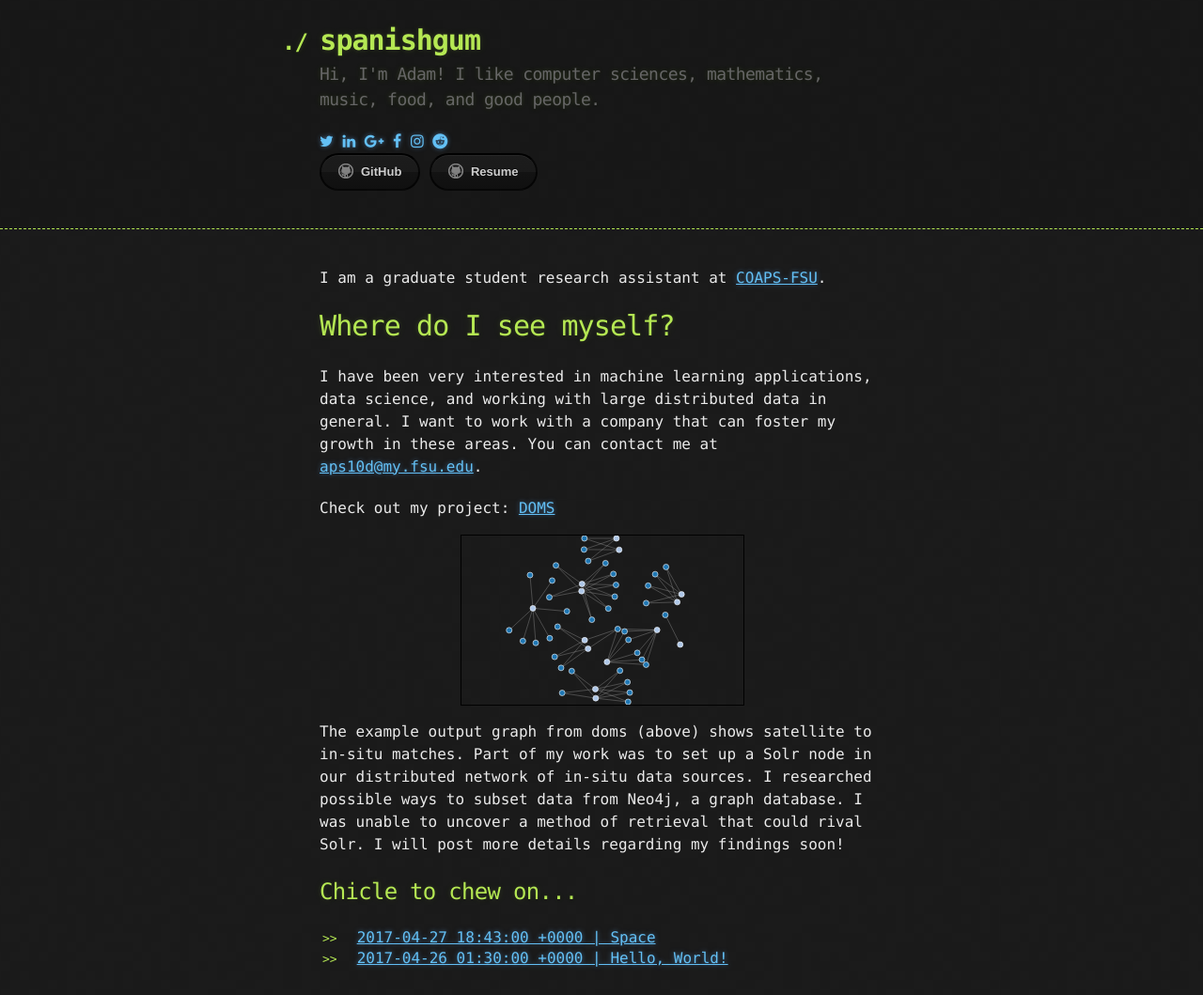
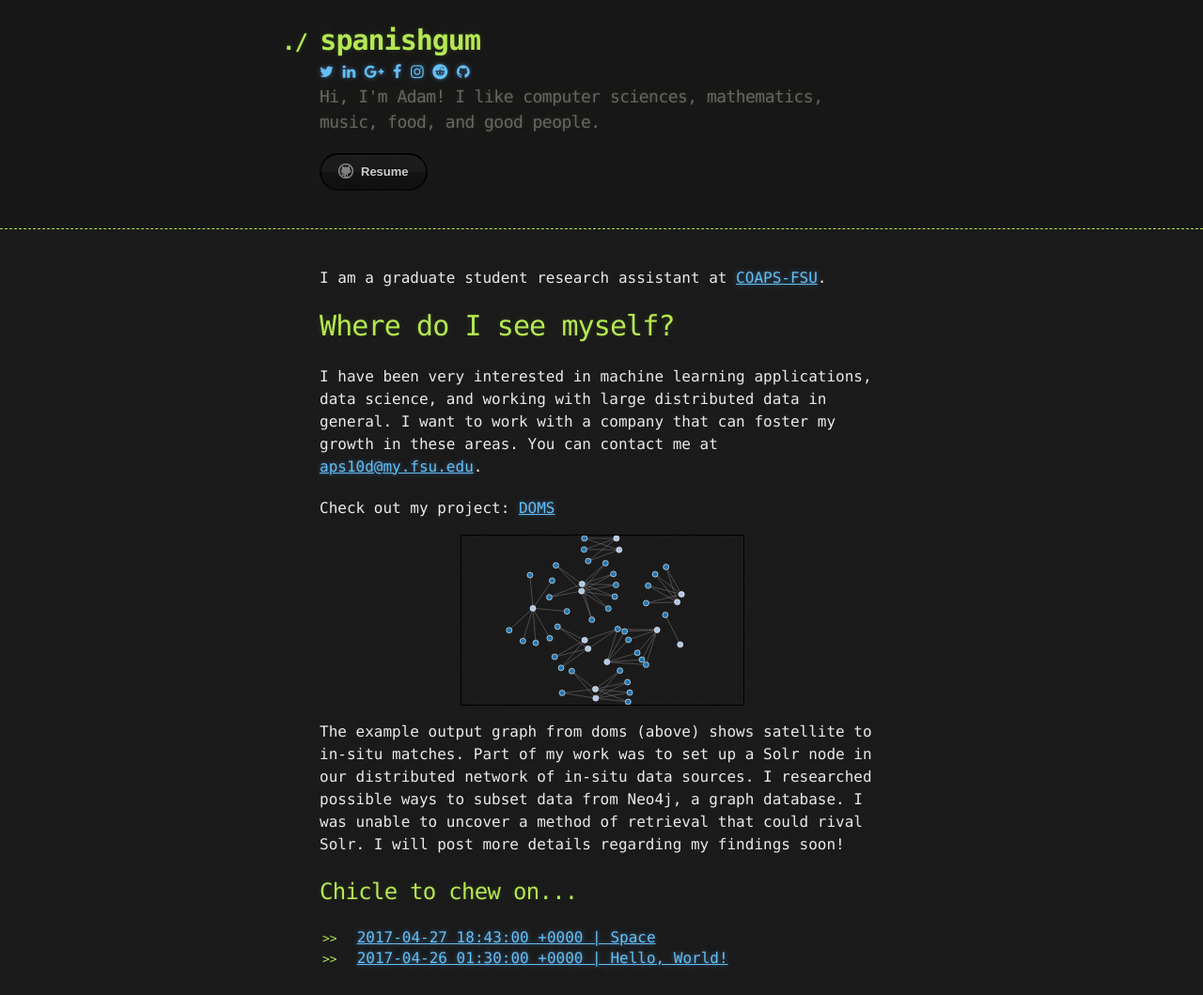
Before and after one commit to spanishgum/spanishgum.github.io, a Jekyll site: the page built from index.md, in a window 1280 px wide. Shown: the whole page at 94% size. Built offline with Jekyll 4.4.1, drawn with Linux system fonts in a browser that asks for light colours; nearby versions of some CDN libraries.

Commit message:
Added github to social and removed from buttons. Moved icons directly undernreath title in default.

```diff
--- a/_includes/social.html
+++ b/_includes/social.html
@@ -16,4 +16,7 @@
 {% if site.reddit %}
     <a href="https://www.reddit.com/u/{{ site.reddit }}"><i class="fa fa-reddit"></i></a>
 {% endif %}
+{% if site.reddit %}
+    <a href="https://www.github.com/{{ site.github }}"><i class="fa fa-github"></i></a>
+{% endif %}
 <link rel="stylesheet" href="//maxcdn.bootstrapcdn.com/font-awesome/4.3.0/css/font-awesome.min.css">
--- a/_layouts/default.html
+++ b/_layouts/default.html
@@ -18,19 +18,10 @@
         <header>
             <div class="container">
                 <h1>{{ site.title | default: site.github.repository_name }}</h1>
+                {% include social.html %}
                 <h2>{{ site.description | default: site.github.project_tagline }}</h2>
 
-            {% include social.html %}
-
             <section id="downloads">
-                {% if site.show_downloads %}
-                <a href="{{ site.github.zip_url }}" class="btn">Download as .zip</a>
-                <a href="{{ site.github.tar_url }}" class="btn">Download as .tar.gz</a>
-                <a href="{{ site.github.repository_url }}" class="btn btn-github">
-                    <span class="icon"></span>View on GitHub</a>
-                {% endif %}
-                <a href="https://github.com/spanishgum/" class="btn btn-github">
-                    <span class="icon"></span>GitHub</a>
                 <a href="https://github.com/spanishgum/spanishgum.github.io/blob/master/resume.pdf" class="btn btn-github">
                     <span class="icon"></span>Resume</a>
             </section>
```
